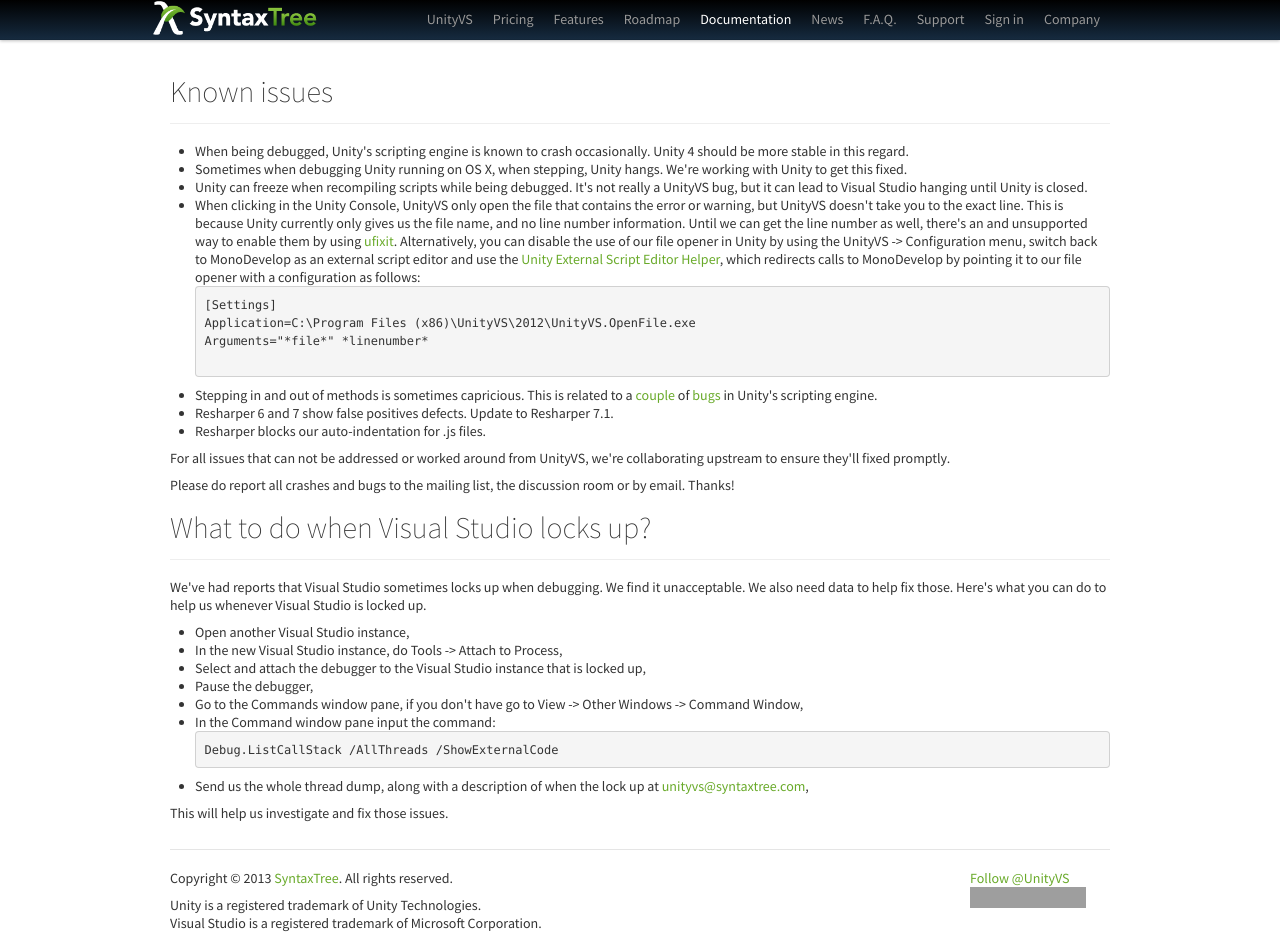
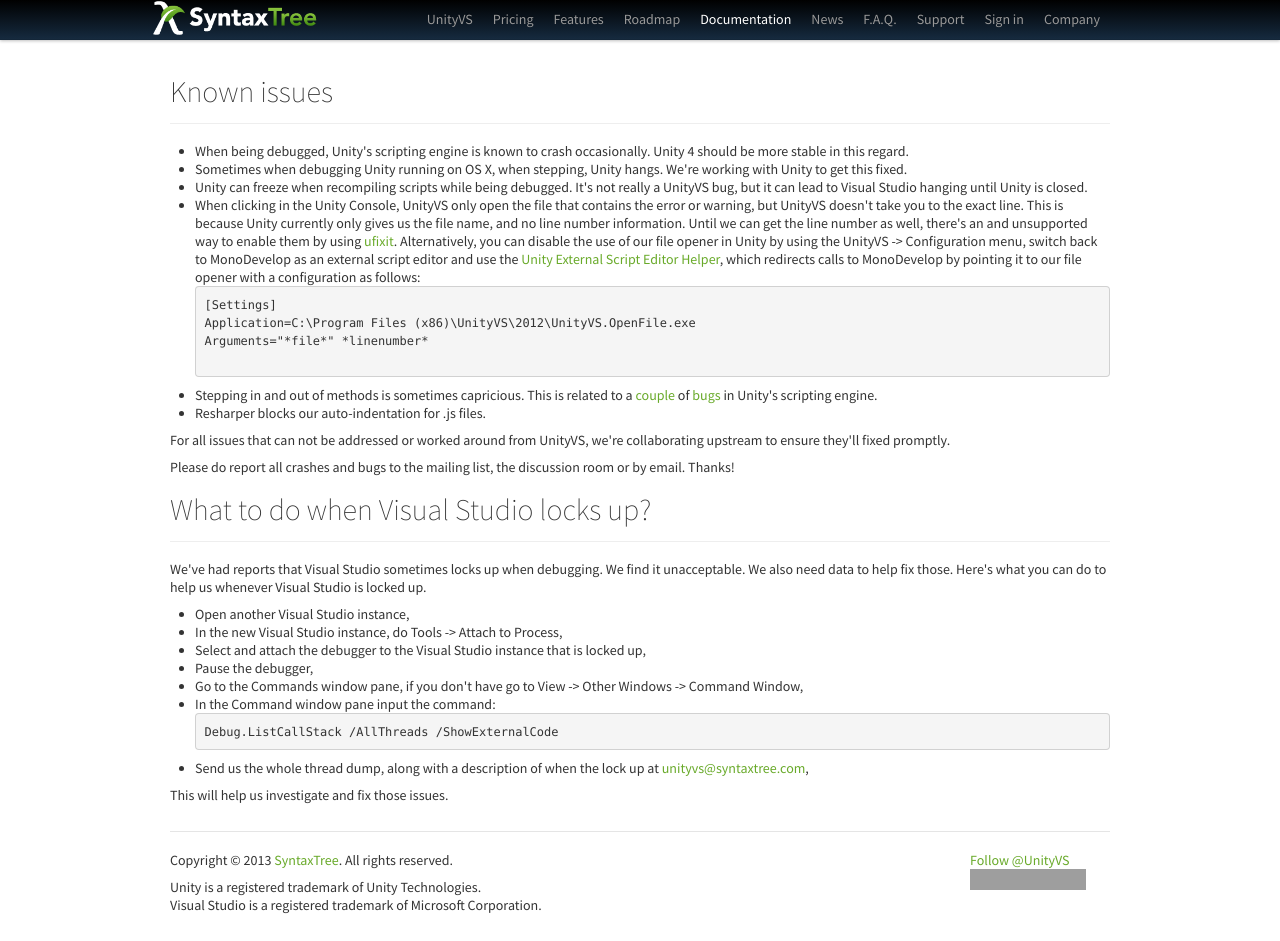
Before and after one commit to syntaxtree/unityvs.com, a Jekyll site: the page built from documentation/issues/index.html, in a window 1280 px wide. Built offline with Jekyll 4.4.1, drawn with Linux system fonts in a browser that asks for light colours; comment, search, counter and statistics services are not loaded; grey boxes are pictures that could not be loaded.

Commit message:
Update known issues

```diff
--- a/documentation/issues/index.html
+++ b/documentation/issues/index.html
@@ -22,7 +22,6 @@
           </pre>
         </li>
         <li>Stepping in and out of methods is sometimes capricious. This is related to a <a href="https://bugzilla.xamarin.com/show_bug.cgi?id=4517">couple</a> of <a href="https://bugzilla.xamarin.com/show_bug.cgi?id=4516">bugs</a> in Unity's scripting engine.</li>
-        <li>Resharper 6 and 7 show false positives defects. Update to Resharper 7.1.</li>
         <li>Resharper blocks our auto-indentation for .js files.</li>
       </ul>
 
```
